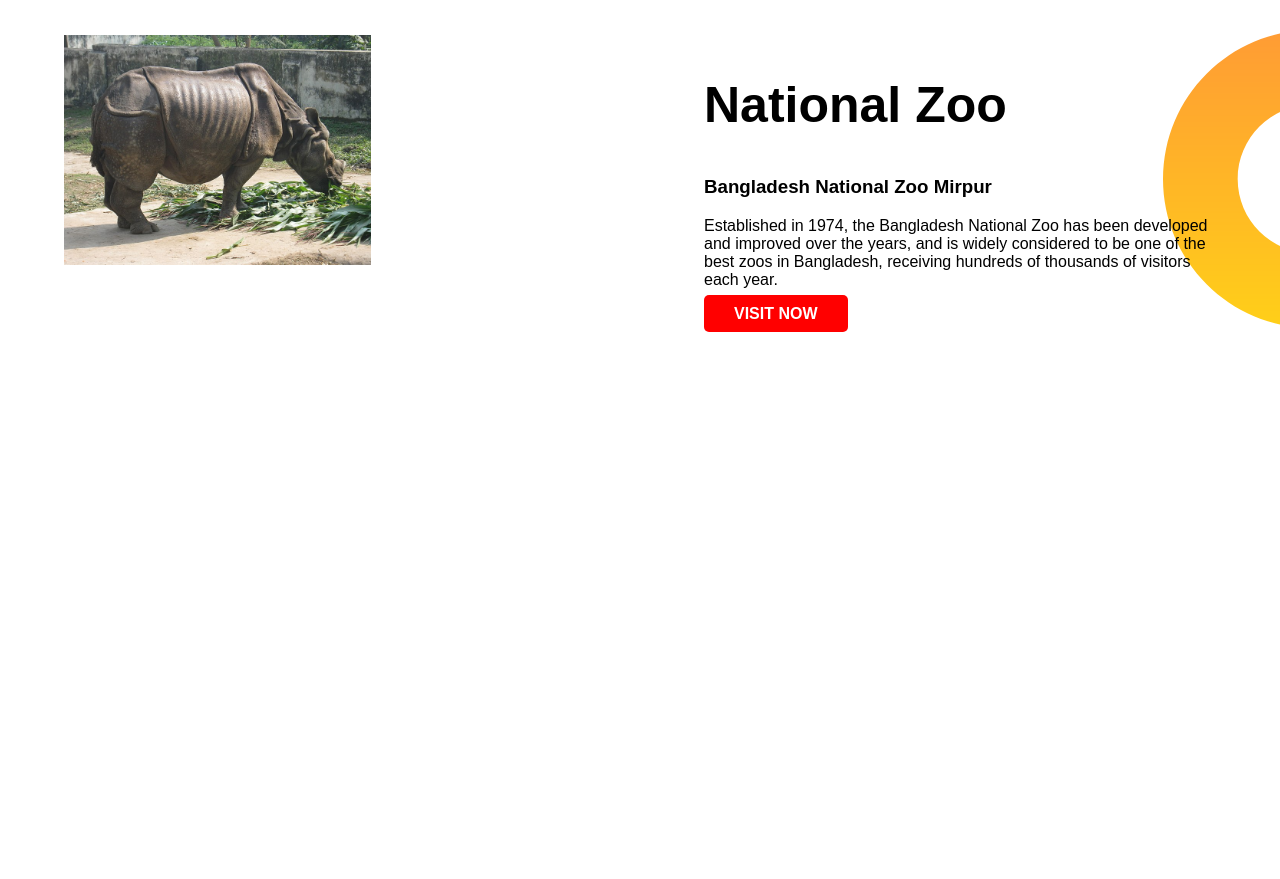
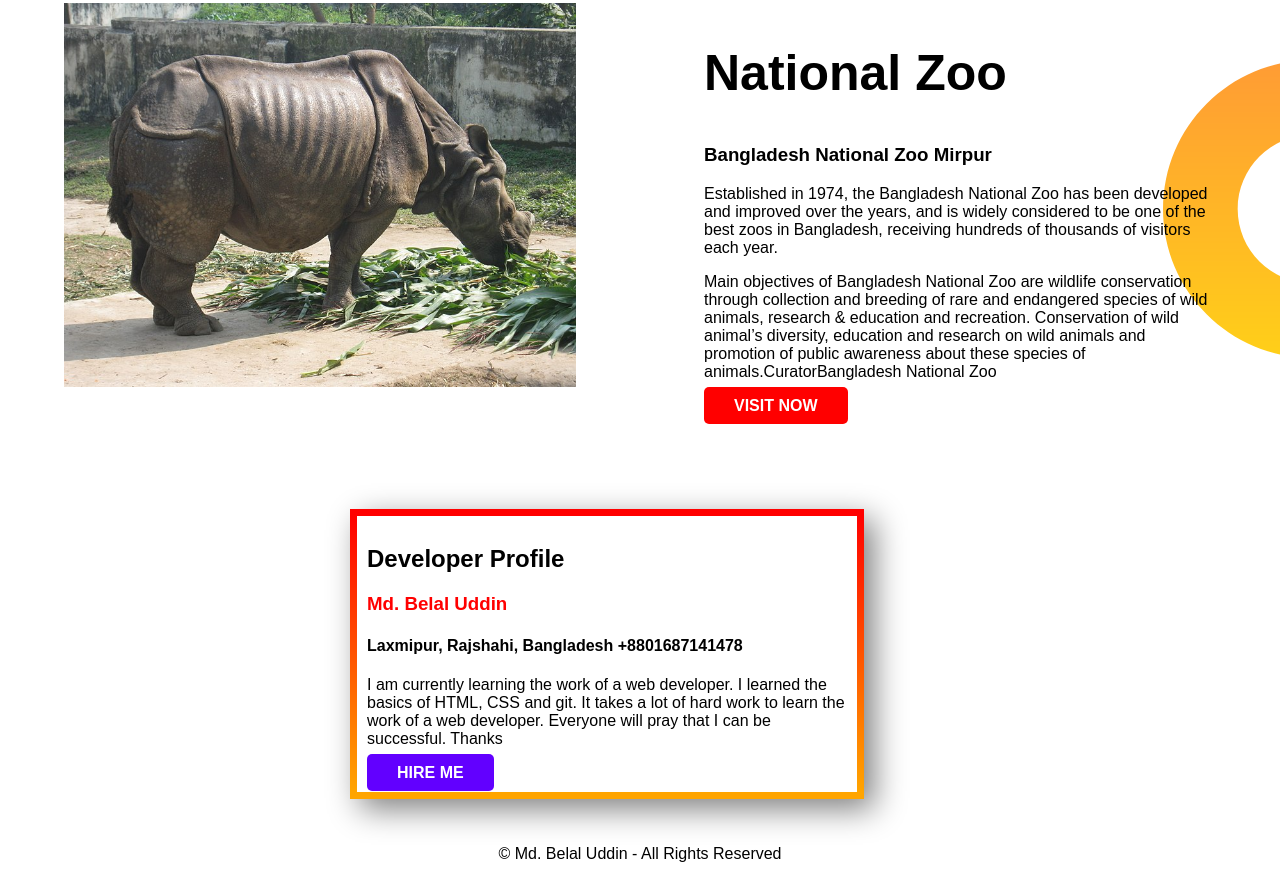
Before and after one commit to Alhamdulillahbd/assignment-one, a plain HTML site: page index.html in a window 1280 px wide. Shown: the part 1031-1910 px from the top of the page. Before the commit the page ends 1418 px from the top, so only its background shows below. Drawn offline with Linux system fonts and the light colour scheme.

Commit message:
developer-profile

```diff
--- a/index.html
+++ b/index.html
@@ -17,12 +17,14 @@
 
     <section class="Sundarbans">
         <div id="Sun-dar" class="travaling">
-            <h2>Sundarbans: The Largest Mangrove Forest in Bangladesh
+            <h2>Sundarbans Mangrove Forest in Bangladesh
             </h2>
-            <h3 class="blue">The Sundarbans is a vast forest in the coastal region of the Bay of Bengal</h3>
-            <p>The Sundarbans is a vast forest in the coastal region of the Bay of Bengal which is one of the natural
-                wonders of the world. Located in the delta region of Padma, Meghna and Brahmaputra river basins, this
-                unique forest area extends across Khulna, Satkhira, Bagerhat, Patuakhali and Barguna districts.</p>
+            <h4 class="blue">The Sundarbans is a vast forest in the coastal region of the Bay of Bengal</h4>
+            <p>Sundarbans Mangrove Forest in Bangladesh Located in the delta region of Padma, Meghna and Brahmaputra
+                river basins, this unique forest area extends across Khulna, Satkhira, Bagerhat, Patuakhali and Barguna
+                districts.</p>
+            <a class="link-top" target="_blank" href="https://beautifulbangladesh.gov.bd/newsletter/single/206">VISIT
+                NOW</a>
         </div>
         <div id="zoo" class="travaling">
             <h2>Bangladesh National Zoo</h2>
@@ -30,6 +32,7 @@
             <p>Bangladesh National Zoo is home to more than 2,000 animals from 165 species and is a popular place to
                 spend the day, both for Bangladeshis
                 and international visitors.</p>
+            <a class="link-top" target="_blank" href="https://bnzoo.org">VISIT NOW</a>
         </div>
     </section>
     <section>
@@ -40,7 +43,6 @@
                 no forest no life. The word “forest” comes from old French word forest (also fores). And the Bans word
                 derives from the English Word Forest. The first known forests on Earth arose in the Late Devonian
                 (approximately 380 million years ago), with the evolution of Archaeopteryx.</p>
-
             <a class="link-button" target="_blank" href="https://beautifulbangladesh.gov.bd/newsletter/single/206">VISIT
                 NOW</a>
         </div>
@@ -48,7 +50,7 @@
             <img src="images/sundarban.jpg" alt="">
         </div>
     </section>
-    <section class="dream-big">
+    <section class="right-side">
         <div class="half-width">
             <img src="images/zoo.jpg" alt="">
         </div>
@@ -59,8 +61,28 @@
                 widely considered to be one of the best zoos in Bangladesh, receiving hundreds of thousands of visitors
                 each year.
             </p>
+            <p>Main objectives of Bangladesh National Zoo are wildlife conservation through collection and breeding of
+                rare and endangered species of wild animals, research & education and recreation. Conservation of wild
+                animal’s diversity, education and research on wild animals and promotion of public awareness about these
+                species of animals.CuratorBangladesh National Zoo</p>
             <a class="link-button" target="_blank" href="https://bnzoo.org">VISIT NOW</a>
         </div>
+    </section>
+    <section class="name">
+        <div id="belal" class="profile">
+            <h2>Developer Profile</h2>
+            <h3 class="blue">Md. Belal Uddin<h3>
+                    <h4>Laxmipur, Rajshahi, Bangladesh +8801687141478</h4>
+                    <p>I am currently learning the work of a web developer. I learned the basics of HTML, CSS and git.
+                        It
+                        takes a lot of hard work to learn the work of a web developer. Everyone will pray that I can be
+                        successful. Thanks</p>
+                    <a class="link-top" target="_blank" href="https://mdbelaluddin.com/">HIRE ME</a>
+        </div>
+    </section>
+    <footer>
+        <p>© Md. Belal Uddin - All Rights Reserved</p>
+    </footer>
 </body>
 
 </html>
--- a/style.css
+++ b/style.css
@@ -14,7 +14,7 @@
 padding: 5%;
 }
 
-.half-width img{width: 60%;
+.half-width img{width: 100%;
 
 }
 .link-button{
@@ -29,8 +29,9 @@
 .top-banner{
     background-image: url(images/top-banner.png);
     background-repeat: no-repeat;
+
 }
-.dream-big{
+.right-side{
     background-image: url(images/dream-bg.png);
     background-repeat: no-repeat;
     background-position: right;
@@ -53,4 +54,28 @@
 
 #zoo{border-left: 7px solid;
     border-image: linear-gradient(blue, cyan);
-    border-image-slice: 1; }
+    border-image-slice: 1;
+ }
+.link-top{
+        text-decoration: none;
+        background-image: linear-gradient(red orange);
+        background-color: rgb(98, 0, 255);
+        padding: 10px 30px;
+        border-radius: 5px;
+        color: white;
+        font-weight: 700;
+    }
+    .profile{
+        box-shadow: 10px 10px 30px gray;
+        padding: 10px 10px;
+        width: 50%;
+        margin: 30px;}
+
+    #belal{border: 7px solid;
+        border-image: linear-gradient(red, Orange);
+        border-image-slice: 1;
+    }
+    .name{width: auto;
+        padding-left: 25%;}
+
+   footer p{text-align: center;}
```
